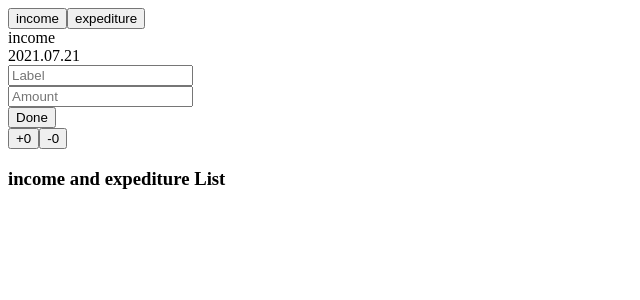
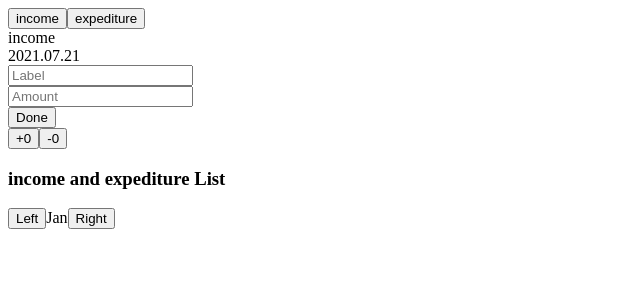
Before and after one commit to sangyun5108/BCSDproject, a React (Create React App) app: page / in a window 1280 px wide. Shown: the top 300 px of the page, without its empty margins (0-640 px from the left). Built offline with nearby package versions, Linux system fonts and the light colour scheme.

Commit message:
버튼으로 월 나타내기
버튼을 누르면 1~12월까지의 월수가 변경이된다.

```diff
--- a/src/App.js
+++ b/src/App.js
@@ -2,12 +2,14 @@ import AddHistory from './components/addHistroy';
 import {Provider} from 'react-redux';
 import ShowList from './components/showList';
 import store from './redux/store';
+import MonthList from './components/monthList';
 
 function App() {
   return (
     <Provider store={store}>
       <AddHistory/>
       <ShowList/>
+      <MonthList/>
     </Provider>
   );
 }
--- a/src/components/expeditureList.js
+++ b/src/components/expeditureList.js
@@ -1,7 +1,7 @@
 import React from 'react';
 import {connect} from 'react-redux';
 
-const ExpeditureList = ({sum,lists}) => {
+const ExpeditureList = ({lists}) => {
 
     const newlists = lists.filter((list)=>{
         return list.kind==='expediture';
@@ -22,7 +22,6 @@ const ExpeditureList = ({sum,lists}) => {
 
 const mapStateToProps = ({sumExpediture,list}) => {
     return{
-        sum:sumExpediture,
         lists:list
     }
 }
--- a/src/components/incomeExpeditureList.js
+++ b/src/components/incomeExpeditureList.js
@@ -6,7 +6,7 @@ const IncomeExpeditureList = ({lists}) => {
     const mapToList = () => {
         return lists.map((list,index)=>{
             if(index>0){
-                return (
+                return(
                     <li key={index}>{list.label} {list.amount}</li>
                 );
             }
--- /dev/null
+++ b/src/components/monthList.js
@@ -0,0 +1,35 @@
+import React,{useRef} from 'react';
+const MonthList = () => {
+
+    const months = ['Jan','Feb','Mar','Apr','Jun','July','Aug','Sep','Oct','Nov','Dec'];
+
+    const monthRef = useRef(null);
+
+    const showMonth = (e) => {
+        const direction = e.target.innerText;
+        let index = months.findIndex((month)=>month===monthRef.current.innerText);
+        if(direction==='Right'){
+            if(index===months.length-1){
+                index=-1;
+            }
+            monthRef.current.innerText = months[index+1];
+        }else{
+            if(direction==='Left'){
+                if(index===0){
+                    index=months.length;
+                }
+            }
+            monthRef.current.innerText = months[index-1];
+        }
+    }
+
+    return(
+        <>
+            <button onClick={showMonth}>Left</button>
+            <span ref={monthRef}>Jan</span>
+            <button onClick={showMonth}>Right</button>
+        </>
+    );
+}
+
+export default MonthList;
--- a/src/components/showList.js
+++ b/src/components/showList.js
@@ -52,7 +52,7 @@ const ShowList = ({sumIncome,sumExpediture}) => {
     return(
         <>
             <button onClick={clickBlueBtn}>+{sumIncome}</button>
-            <button onClick={clickRedBtn}>{sumExpediture==0?`-${sumExpediture}`:`${sumExpediture}`}</button>
+            <button onClick={clickRedBtn}>{sumExpediture===0?`-${sumExpediture}`:`${sumExpediture}`}</button>
             <div>{showRightList()}</div>
         </>
     )
```
